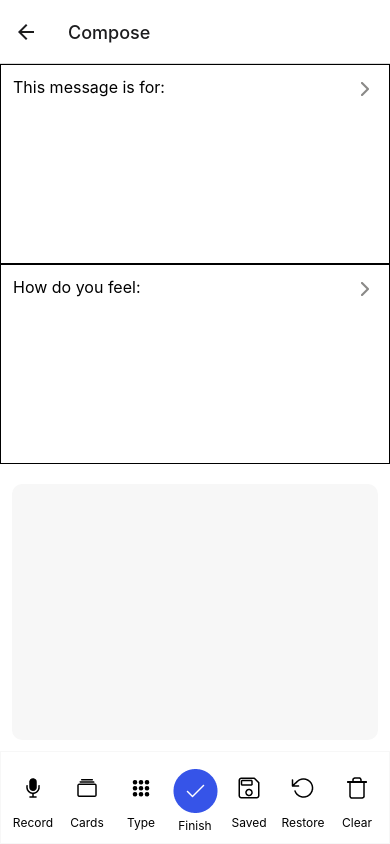
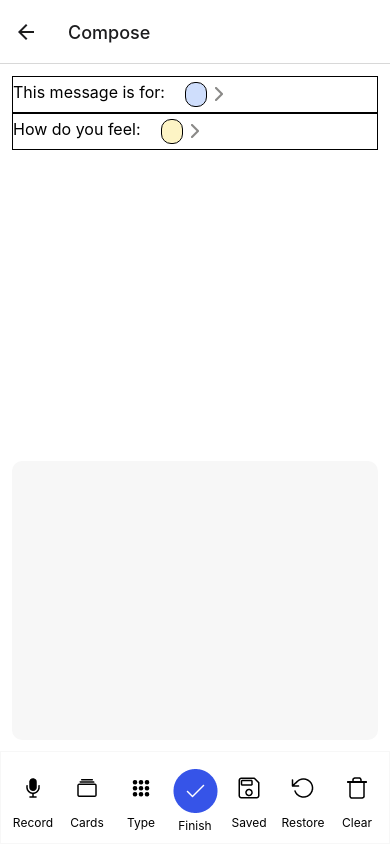
Before and after one commit to CS5520FeinbergSpring2024/team-project-group24, a React Native app: screen /ComposeNew in a window 390 px wide. Built offline with nearby package versions, Linux system fonts and the light colour scheme.

Commit message:
Attempted restart on dropdown. Still some layout issues, but animation performs better

```diff
--- a/components/Data.ts
+++ b/components/Data.ts
@@ -1,6 +1,6 @@
 export default [
   {
-    color: '#CFDEDC',
+    color: '#CFDEFC',
     category: 'This message is for:',
     locationOptions: [
       'Home',
--- /dev/null
+++ b/components/DropDown.tsx
@@ -0,0 +1,174 @@
+import {
+  StyleSheet,
+  Text,
+  View,
+  ScrollView,
+  Dimensions,
+  Image,
+  TouchableOpacity,
+} from 'react-native';
+import React, {useState} from 'react';
+import Data from './Data';
+
+export default function DropDown() {
+  const [currentIndex, setCurrentIndex] = React.useState<number | null>(null);
+  const [selectedLocation, setSelectedLocation] = React.useState<string>('');
+
+  const handleLocationSelection = (location: string) => {
+    setSelectedLocation(location);
+  };
+
+  return (
+    <View style={styles.container}>
+      {Data.map(
+        (
+          {color, category, locationOptions, receiverOptions, emotionOptions},
+          index,
+        ) => {
+          return (
+            <TouchableOpacity
+              key={category}
+              onPress={() => {
+                setCurrentIndex(index === currentIndex ? null : index);
+              }}
+              style={styles.categoryContainer}
+              activeOpacity={0.9}>
+              <View style={styles.card}>
+                <Text style={[styles.heading]}>{category}</Text>
+                {index === currentIndex && (
+                  <View style={styles.optionsContainer}>
+                    <ScrollView showsVerticalScrollIndicator={true}>
+                      <View style={styles.subCategoriesListContainer}>
+                        <View style={styles.subCategoriesList}>
+                          {locationOptions &&
+                            locationOptions.map(locationOption => (
+                              <TouchableOpacity
+                                key={locationOption}
+                                onPress={() =>
+                                  handleLocationSelection(locationOption)
+                                }
+                                style={styles.locationOptionContainer}>
+                                <Text
+                                  key={locationOption}
+                                  style={styles.subCategoriesList}>
+                                  {locationOption}
+                                </Text>
+                              </TouchableOpacity>
+                            ))}
+                        </View>
+                      </View>
+                    </ScrollView>
+                    <ScrollView showsVerticalScrollIndicator={true}>
+                      <View style={styles.subCategoriesListContainer}>
+                        <View style={styles.subCategoriesList}>
+                          {receiverOptions &&
+                            receiverOptions.map(receiverOption => (
+                              <TouchableOpacity
+                                key={receiverOption}
+                                onPress={() =>
+                                  handleLocationSelection(receiverOption)
+                                }
+                                style={styles.locationOptionContainer}>
+                                <Text
+                                  key={receiverOption}
+                                  style={styles.subCategoriesList}>
+                                  {receiverOption}
+                                </Text>
+                              </TouchableOpacity>
+                            ))}
+                        </View>
+                      </View>
+                    </ScrollView>
+                  </View>
+                )}
+              </View>
+              <View
+                style={[
+                  styles.selectedOptionContainer,
+                  {backgroundColor: color},
+                ]}>
+                <Text style={styles.selectedOption}>{selectedLocation}</Text>
+              </View>
+              <Image
+                style={styles.image}
+                source={require('../assets/chevron-up.png')}
+              />
+            </TouchableOpacity>
+          );
+        },
+      )}
+    </View>
+  );
+}
+
+const styles = StyleSheet.create({
+  container: {
+    flex: 1,
+    backgroundColor: '#fff',
+    padding: 12,
+  },
+  categoryContainer: {
+    flexGrow: 0,
+    flexDirection: 'row',
+    justifyContent: 'flex-start',
+    borderColor: '#000000',
+    paddingVertical: 5,
+    borderWidth: 1,
+  },
+  card: {
+    flexGrow: 0,
+  },
+  heading: {
+    color: '#000000',
+    paddingRight: 20,
+    fontSize: 16,
+  },
+  body: {
+    color: '#000000',
+    fontSize: 20,
+    textAlign: 'center',
+  },
+  subCategoriesListContainer: {
+    borderColor: '#345676',
+    borderWidth: 1,
+    marginTop: 8,
+    paddingHorizontal: 15, // Add padding here instead
+  },
+  optionsContainer: {
+    borderColor: '#653423',
+    borderWidth: 1,
+    flexDirection: 'row',
+    flexWrap: 'wrap',
+    justifyContent: 'space-between',
+    marginTop: 8,
+    paddingRight: 15,
+  },
+  subCategoriesList: {
+    marginTop: 5,
+    color: '#000000',
+    justifyContent: 'space-around',
+  },
+  image: {
+    right: 0,
+  },
+  locationOptionContainer: {
+    borderColor: '#FDF4C5',
+    borderWidth: 1,
+    paddingHorizontal: 10,
+    backgroundColor: '#E0E0E0',
+    marginBottom: 5,
+  },
+  selectedOptionContainer: {
+    borderColor: '#000000',
+    borderWidth: 1,
+    borderRadius: 10,
+    paddingHorizontal: 10,
+    height: 25,
+    justifyContent: 'center',
+    alignItems: 'center',
+  },
+  selectedOption: {
+    color: '#000000',
+    fontSize: 16,
+  },
+});
--- a/components/DropDownSelection.tsx
+++ b/components/DropDownSelection.tsx
@@ -79,7 +79,7 @@ export default DropDownSelection;
 
 const styles = StyleSheet.create({
   container: {
-    height: 400,
+    flexGrow: 1,
     backgroundColor: '#FFFFFF',
   },
   cardContainer: {
@@ -91,13 +91,15 @@ const styles = StyleSheet.create({
     flexGrow: 1,
   },
   mainContainer: {
-    flexGrow: 1,
     flexDirection: 'row',
     borderColor: '#000000',
     borderWidth: 1,
     height: 50,
     padding: 12,
     backgroundColor: '#FFFFFF',
+  },
+  activeContainer: {
+    flexGrow: 1,
   },
   optionsContainer: {
     flexDirection: 'row',
--- a/screens/ComposeNewScreen.tsx
+++ b/screens/ComposeNewScreen.tsx
@@ -2,16 +2,31 @@ import React, {Component} from 'react';
 import {Text, TextInput, StyleSheet, View, Dimensions} from 'react-native';
 import BottomTaskBar from '../components/BottomTaskBar';
 import DropDownSelection from '../components/DropDownSelection';
+import DropDown from '../components/DropDown';
 
 const screenHeight = Dimensions.get('window').height;
 
 const screenWidth = Dimensions.get('window').width;
 
 export default class ComposeNewScreen extends Component {
+  state = {
+    isDropDownActive: false,
+  };
+
+  toggleDropDown = () => {
+    this.setState(prevState => ({
+      isDropDownActive: !prevState.isDropDownActive,
+    }));
+  };
+
   render() {
+    const {isDropDownActive} = this.state;
+
     return (
       <View style={styles.mainContainer}>
-        <DropDownSelection />
+        <View style={styles.dropDownContainer}>
+          <DropDown />
+        </View>
         {/* <DropDownSelection header={'How do you feel:'} /> */}
         <View style={styles.textBoxWrapper}>
           {/* I will ned to add multiline={true} then have the finish button exit out of keyboard*/}
@@ -34,6 +49,9 @@ const styles = StyleSheet.create({
     justifyContent: 'flex-start',
     backgroundColor: '#FFFFFF',
   },
+  dropDownContainer: {
+    flexGrow: 1,
+  },
   textBoxWrapper: {
     // height: screenHeight * 0.73,
     flex: 1,
```
